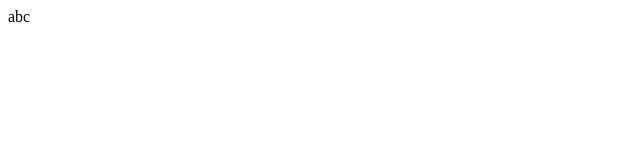
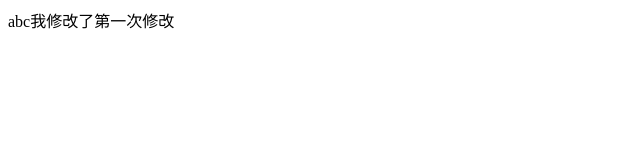
Before and after one commit to lzx1102/lzx1102.github.io, a plain HTML site: page shop.html in a window 1280 px wide. Shown: the whole page, without its empty margins (0-640 px from the left). Drawn offline with Linux system fonts and the light colour scheme.

Commit message:
在abc修改 在master 提交到本地仓库

```diff
--- a/shop.html
+++ b/shop.html
@@ -6,6 +6,6 @@
     <title>abc</title>
 </head>
 <body>
-    abc
+    abc我修改了第一次修改
 </body>
 </html>
```
